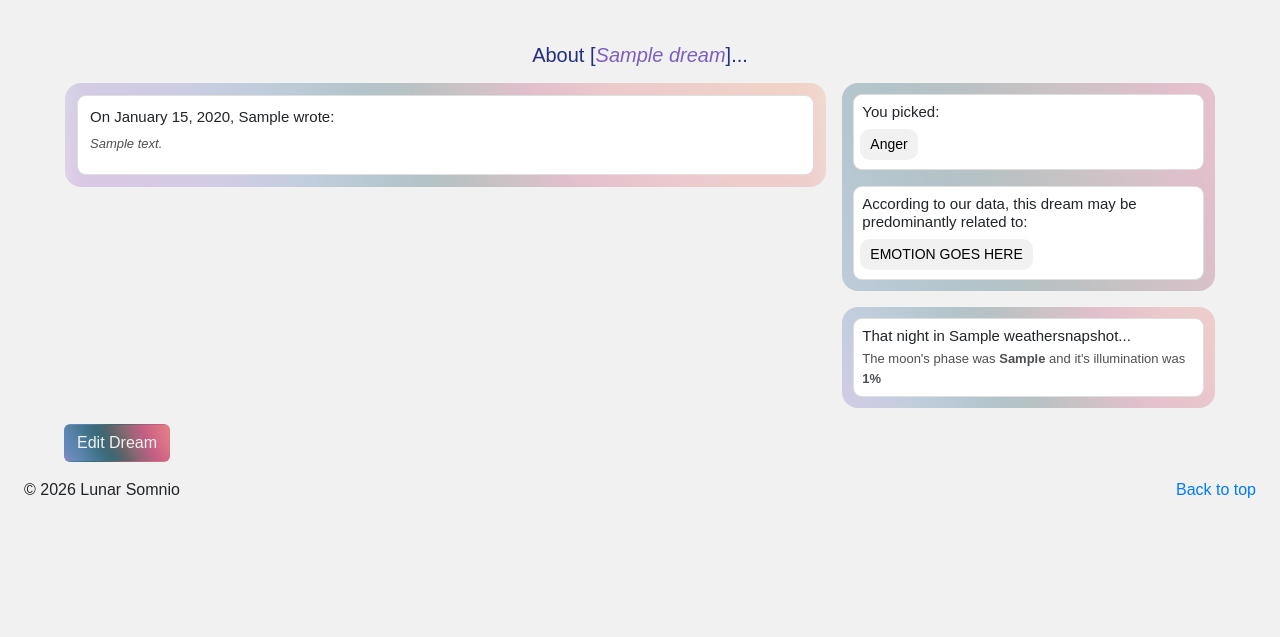
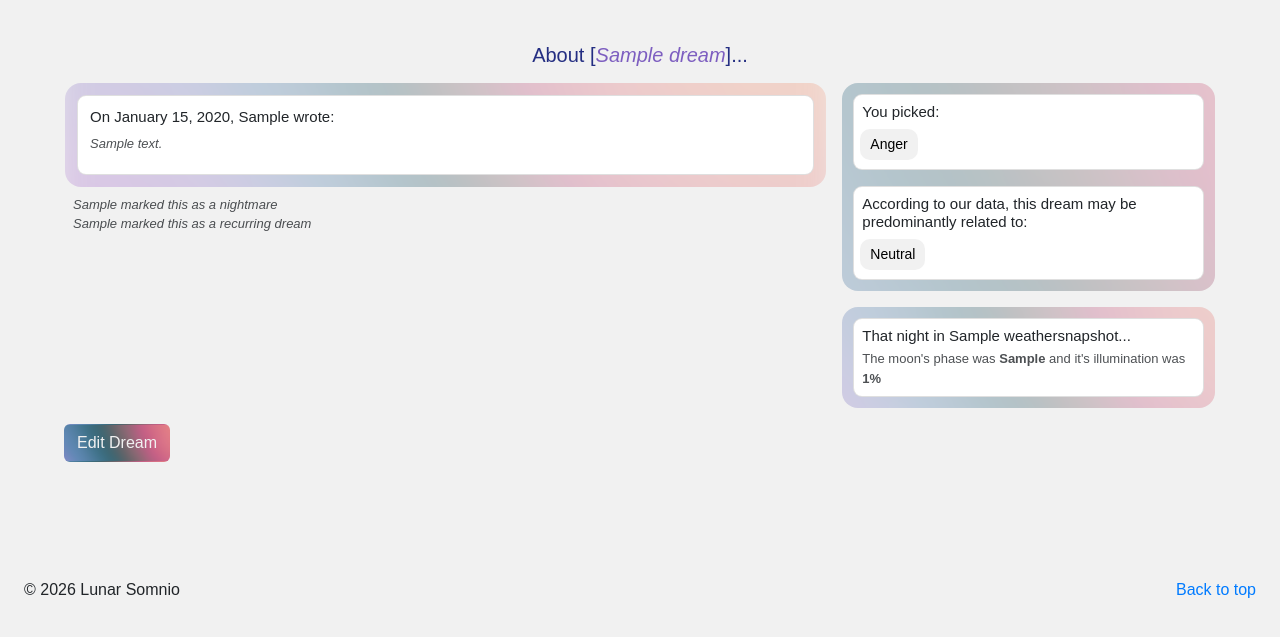
Before and after one commit to imaginethinking/lunar-somnio, a Django app: page /lunar_somnio/dream/1 in a window 1280 px wide. Shown: the part 131-768 px from the top of the page. Run offline with Django 3.2, Linux system fonts and the light colour scheme; a user stored in the database is signed in; tables that the repository leaves empty hold one stand-in row (values such as "Sample post"); grey boxes marked "Sample" are stand-in pictures; some libraries are stand-ins or nearby versions; some web fonts are replaced.

Commit message:
Added actual analyzer to the Dream Analyzer page

```diff
--- a/lunar_somnio/views.py
+++ b/lunar_somnio/views.py
@@ -152,6 +152,47 @@ def user_profile(request):
 
     return render(request, 'lunar_somnio/profile.html', context=context_dict)
 
+EMOTION_KEYWORDS = {
+    'anger': ['angry', 'rage', 'furious', 'mad', 'hate', 'yell', 'fight', 'violent',
+              'scream', 'attack', 'punch', 'hit', 'frustrat', 'annoy', 'resent',
+              'bitter', 'hostile', 'aggressive', 'explode', 'revenge'],
+
+    'disgust': ['disgusting', 'gross', 'sick', 'vomit', 'dirty', 'ugly', 'horrible',
+                'nasty', 'revolting', 'filthy', 'stink', 'rot', 'decay', 'trash',
+                'repuls', 'awful', 'disturbing', 'nauseating', 'yuck', 'creepy'],
+
+    'fear': ['scared', 'afraid', 'terror', 'nightmare', 'monster', 'dark', 'run',
+             'chase', 'hiding', 'panic', 'danger', 'threat', 'scream', 'trap',
+             'escape', 'ghost', 'shadow', 'lost', 'alone', 'horror', 'dread',
+             'anxiety', 'helpless', 'frozen', 'paralyz', 'evil', 'demon'],
+
+    'happiness': ['happy', 'joy', 'laugh', 'smile', 'love', 'fun', 'excited', 'celebrate',
+                  'wonderful', 'amazing', 'beautiful', 'warm', 'hug', 'peace', 'free',
+                  'flying', 'dance', 'music', 'friend', 'family', 'sunshine', 'bright',
+                  'paradise', 'perfect', 'bliss', 'delight', 'content', 'grateful'],
+
+    'sadness': ['sad', 'cry', 'loss', 'miss', 'grief', 'lonely', 'tears', 'hurt',
+                'broken', 'empty', 'hopeless', 'depress', 'mourn', 'goodbye', 'death',
+                'dead', 'die', 'regret', 'disappoint', 'forget', 'left', 'abandon',
+                'reject', 'fail', 'lose', 'gone', 'never', 'wish'],
+
+    'neutral': ['walk', 'talk', 'sit', 'stand', 'look', 'see', 'hear', 'think',
+                'normal', 'ordinary', 'usual', 'everyday', 'just', 'simply'],
+}
+
+def get_top_emotion(text):
+    text_lowercase = text.lower()
+    emotion_scores = {emotion: 0 for emotion in EMOTION_KEYWORDS}
+
+    for emotion, keywords in EMOTION_KEYWORDS.items():
+        for word in keywords:
+            if word in text_lowercase:
+                emotion_scores[emotion] += 1
+
+    top = max(emotion_scores, key=emotion_scores.get)
+
+    return top if emotion_scores[top] > 0 else 'neutral'
+
 
 @login_required
 def dream_analyzer(request, id):
@@ -161,6 +202,7 @@ def dream_analyzer(request, id):
         user_profile = UserProfile.objects.get(user=user)
         dream = Dream.objects.get(id=id,user=user)
         emotions = dream.emotions.all()
+        top_emotion = get_top_emotion(dream.text)
 
         next_dream = Dream.objects.filter(user=user, id=dream.id+1).first()
         prev_dream = Dream.objects.filter(user=user, id=dream.id-1).first()
@@ -183,6 +225,7 @@ def dream_analyzer(request, id):
             'next_dream': next_dream,
             'prev_dream': prev_dream,
             'user_profile': user_profile,
+            'top_emotion': top_emotion,
         }
 
         return render(request, 'lunar_somnio/dream_analyzer.html', context=context_dict)
--- a/templates/lunar_somnio/dream_analyzer.html
+++ b/templates/lunar_somnio/dream_analyzer.html
@@ -14,19 +14,33 @@
 
     <!-- First column -->
     <div class="col-8 px-2" >
-        <div class="box dream-bg mb-3" style="--bg-image: url('{% static "images/BG25.png" %}')">
+        <div class="box dream-bg mb-2" style="--bg-image: url('{% static "images/BG25.png" %}')">
             <div class="card p-1 m-1">
                 <h5 class="da-titles mt-2 mx-2">On {{ dream.dreamed_at|date:"F j, Y" }}, {{ user_profile.first_name }} wrote:</h5>
                 <p class="dream-bodytext mx-2"><i>{{ dream.text }} </i></p>
             </div>
         </div>
+
+        <!-- If Nightmare or Recurring dream -->
+        <div>
+            {% if  dream.nightmare %}
+            <p class="dream-bodytext mx-2 mb-0"><i>{{ user_profile.first_name}} marked this as a nightmare</i></p>
+            {% endif %}
+
+            {% if dream.recurring %}
+            <p class="dream-bodytext mx-2 mt-0"><i>{{ user_profile.first_name}} marked this as a recurring dream</i></p>
+            {% endif %}
+        </div>
+
     </div>
 
-    <!-- Third column -->
+    <!-- Second column -->
     <div class="col-4 px-2">
 
         <!-- Emotions Card -->
         <div class="box dream-bg mb-3" style="--bg-image: url('{% static "images/BG25.png" %}')">
+
+            <!-- Emotions marked b user -->
             <div class="card">
                 <h5 class="da-titles mt-2 mx-2">You picked:</h5>
                 {% if emotions %}
@@ -42,13 +56,11 @@
                 {% endif %}
             </div>
 
+            <!-- Emotions analyzed by code -->
             <div class="card mt-3">
                 <h5 class="da-titles mt-2 mx-2">According to our data, this dream may be predominantly related to: </h5>
                 <div class="d-flex flex-wrap gap-2 mb-1 ml-1">
-                    {% for e in emotions %}
-                        <!-- <span class="emotion-tag"> emotion analyzed goes here </span> -->
-                    {% endfor %}
-                    <span class="emotion-tag"> EMOTION GOES HERE </span>
+                    <span class="emotion-tag"> {{ top_emotion|title }} </span>
                 </div>
             </div>
         </div>
@@ -105,6 +117,9 @@
                 <i class="bi bi-chevron-right"></i></button></a>
             {% endif %}
         </div>
+
 </div>
 
+<div style="height: 100px;"></div>
+
 {% endblock %}
```
